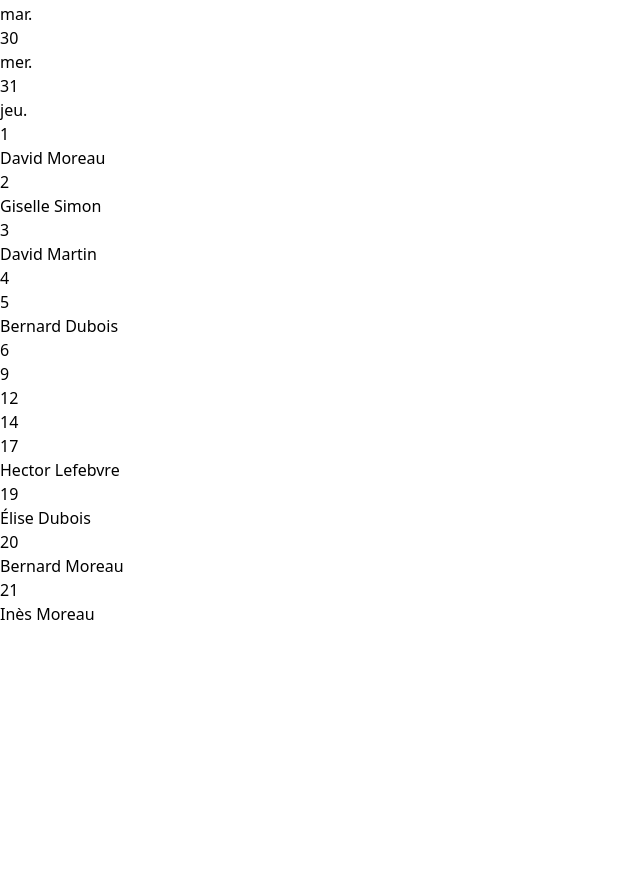
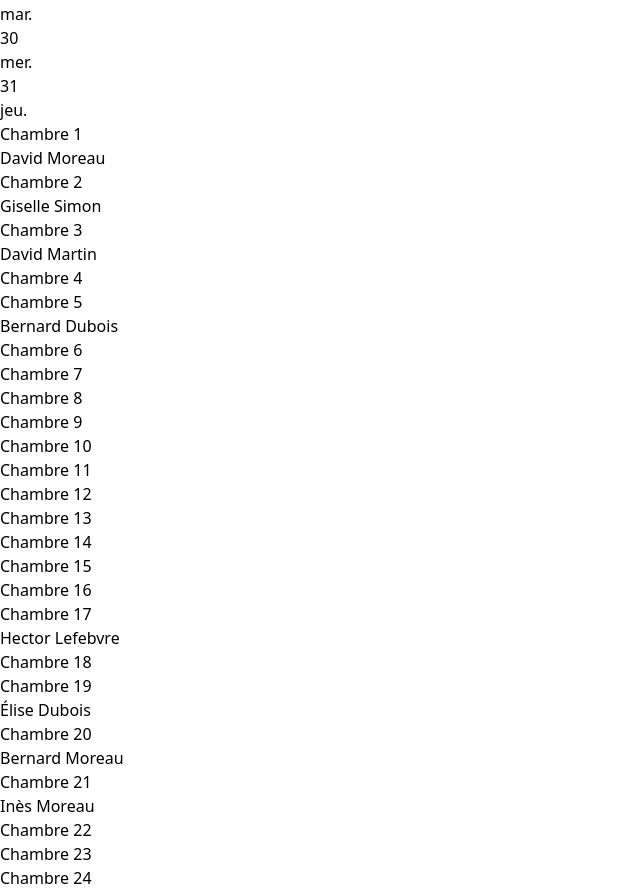
Before and after one commit to jthmssse/saisonnales-app-v2, a React (Vite) app: page / in a window 1280 px wide. Shown: the part 2300-3190 px from the top of the page, without its empty margins (0-640 px from the left). Before the commit the page ends 2926 px from the top, so only its background shows below. Built offline with nearby package versions, Linux system fonts and the light colour scheme.

Commit message:
fix: planning affiche toujours 24 chambres

```diff
--- a/App.tsx
+++ b/App.tsx
@@ -39,23 +39,25 @@ const App: React.FC = () => {
       setNewReservationModalOpen(false);
   }, [residents]);
 
-  // Génère la structure attendue par PlanningCalendar à partir des residents, triée par nom de chambre
+  // Génère la structure attendue par PlanningCalendar : 24 chambres fixes, séjours dynamiques
   const planningData = React.useMemo(() => {
-    const rooms = new Map<string, { roomName: string, stays: any[] }>();
+    // Génère 24 chambres (Chambre 1 à Chambre 24)
+    const rooms = Array.from({ length: 24 }, (_, i) => ({
+      roomName: `Chambre ${i + 1}`,
+      stays: [] as any[],
+    }));
     residents.forEach(resident => {
-      if (!resident.room) return;
-      if (!rooms.has(resident.room)) {
-        rooms.set(resident.room, { roomName: resident.room, stays: [] });
+      const roomNumber = parseInt(resident.room, 10);
+      if (!isNaN(roomNumber) && roomNumber > 0 && roomNumber <= 24) {
+        rooms[roomNumber - 1].stays.push({
+          id: resident.id,
+          residentId: resident.id,
+          start: resident.arrival,
+          end: resident.departure,
+        });
       }
-      rooms.get(resident.room)!.stays.push({
-        id: resident.id,
-        residentId: resident.id,
-        start: resident.arrival,
-        end: resident.departure,
-      });
     });
-    // Trie les chambres par ordre croissant (numérique ou alphabétique)
-    return Array.from(rooms.values()).sort((a, b) => a.roomName.localeCompare(b.roomName, 'fr', { numeric: true }));
+    return rooms;
   }, [residents]);
 
   const renderContent = () => {
```
